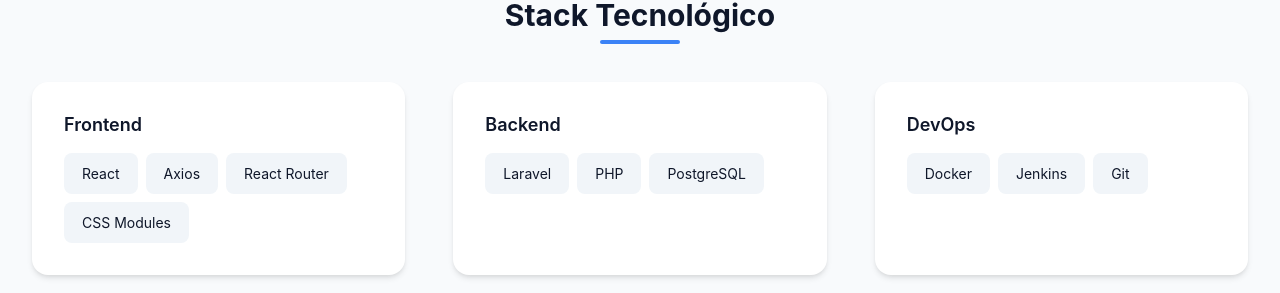
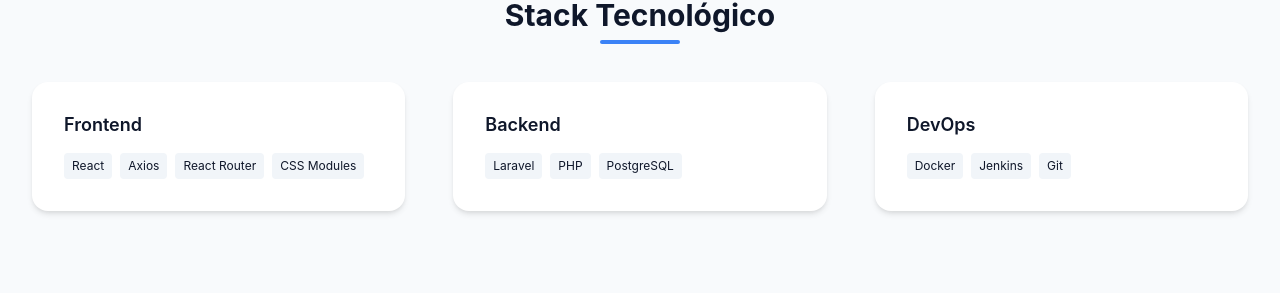
Before and after one commit to Jeranguz/portfolio-react, a React (Vite) app: page /project/1 in a window 1280 px wide. Shown: the part 1804-2097 px from the top of the page. Built offline with nearby package versions, Linux system fonts and the light colour scheme.

Commit message:
Refactor tech tag styles: rename class from 'tech-tag' to 'tech-badge' and update padding, font size, and hover effects for improved consistency and design

```diff
--- a/src/components/Projects/ProjectDetail.css
+++ b/src/components/Projects/ProjectDetail.css
@@ -157,21 +157,19 @@
   gap: var(--spacing-sm);
 }
 
-.tech-tag {
-  padding: var(--spacing-sm) var(--spacing-md);
+.tech-badge {
+  padding: var(--spacing-xs) var(--spacing-sm);
   background-color: var(--color-bg-tertiary);
   color: var(--color-text-primary);
-  border-radius: var(--radius-md);
-  font-size: var(--font-size-sm);
+  border-radius: var(--radius-sm);
+  font-size: var(--font-size-xs);
   transition: all var(--transition-fast);
-  border: 2px solid transparent;
 }
 
-.tech-tag:hover {
+.tech-badge:hover {
   background-color: var(--color-accent);
   color: var(--color-white);
   transform: translateY(-2px);
-  border-color: var(--color-accent);
 }
 
 /* Showcase Section */
--- a/src/components/Projects/ProjectDetail.jsx
+++ b/src/components/Projects/ProjectDetail.jsx
@@ -136,7 +136,7 @@
               <h3>Frontend</h3>
               <div className="tech-tags">
                 {project.technologies.frontend.map(tech => (
-                  <span key={tech} className="tech-tag">{tech}</span>
+                  <span key={tech} className="tech-badge">{tech}</span>
                 ))}
               </div>
             </motion.div>
@@ -151,7 +151,7 @@
               <h3>Backend</h3>
               <div className="tech-tags">
                 {project.technologies.backend.map(tech => (
-                  <span key={tech} className="tech-tag">{tech}</span>
+                  <span key={tech} className="tech-badge">{tech}</span>
                 ))}
               </div>
             </motion.div>
@@ -166,7 +166,7 @@
               <h3>DevOps</h3>
               <div className="tech-tags">
                 {project.technologies.devops.map(tech => (
-                  <span key={tech} className="tech-tag">{tech}</span>
+                  <span key={tech} className="tech-badge">{tech}</span>
                 ))}
               </div>
             </motion.div>
--- a/src/components/Projects/Projects.css
+++ b/src/components/Projects/Projects.css
@@ -22,7 +22,6 @@
 
 .project-card:hover {
   box-shadow: var(--shadow-2xl);
-  transform: scale(1.02);
 }
 
 .project-header {
@@ -76,7 +75,7 @@
   margin-top: var(--spacing-xs);
 }
 
-.tech-tag {
+.tech-badge {
   padding: var(--spacing-xs) var(--spacing-sm);
   background-color: var(--color-bg-tertiary);
   color: var(--color-text-primary);
@@ -85,7 +84,7 @@
   transition: all var(--transition-fast);
 }
 
-.tech-tag:hover {
+.tech-badge:hover {
   background-color: var(--color-accent);
   color: var(--color-white);
   transform: translateY(-2px);
--- a/src/components/Projects/Projects.jsx
+++ b/src/components/Projects/Projects.jsx
@@ -44,10 +44,10 @@
                 <strong>Tecnologías:</strong>
                 <div className="tech-stack">
                   {project.technologies.frontend.slice(0, 3).map(tech => (
-                    <span key={tech} className="tech-tag">{tech}</span>
+                    <span key={tech} className="tech-badge">{tech}</span>
                   ))}
                   {project.technologies.backend.slice(0, 2).map(tech => (
-                    <span key={tech} className="tech-tag">{tech}</span>
+                    <span key={tech} className="tech-badge">{tech}</span>
                   ))}
                 </div>
               </div>
```
